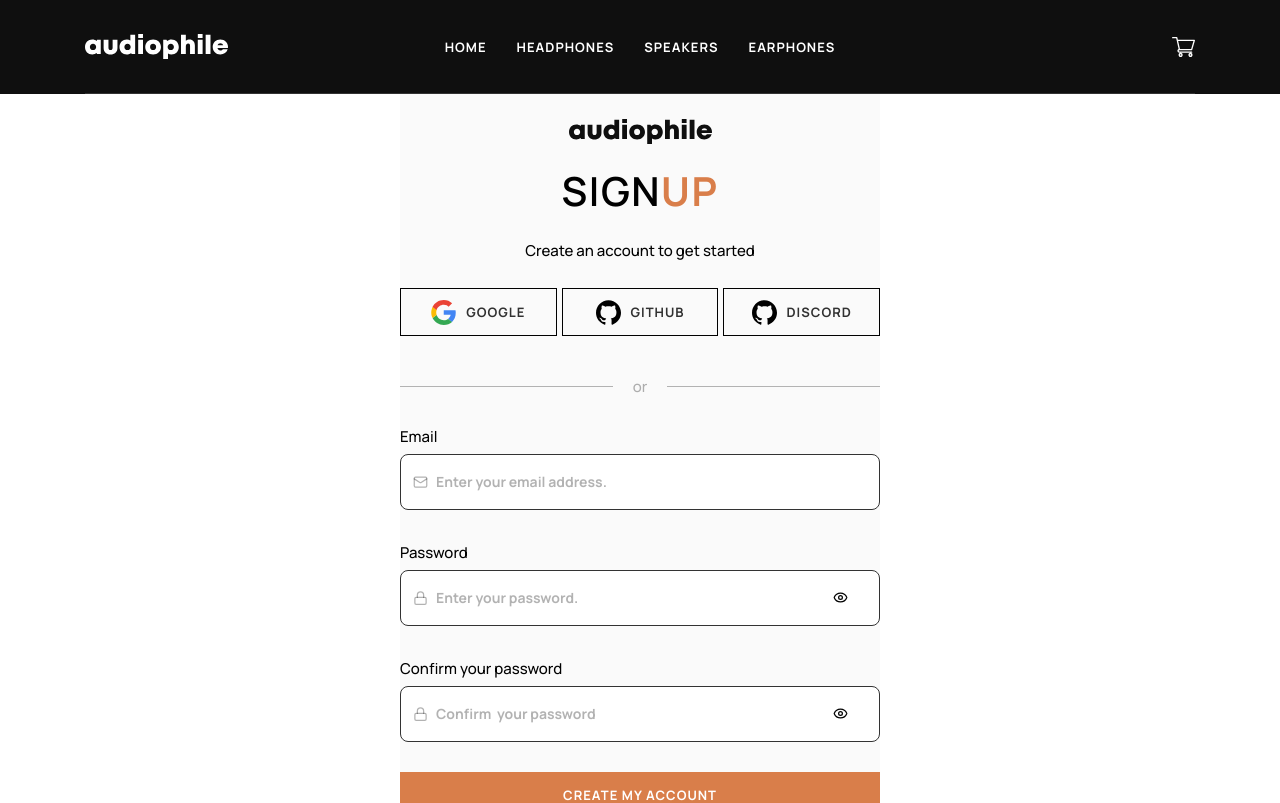
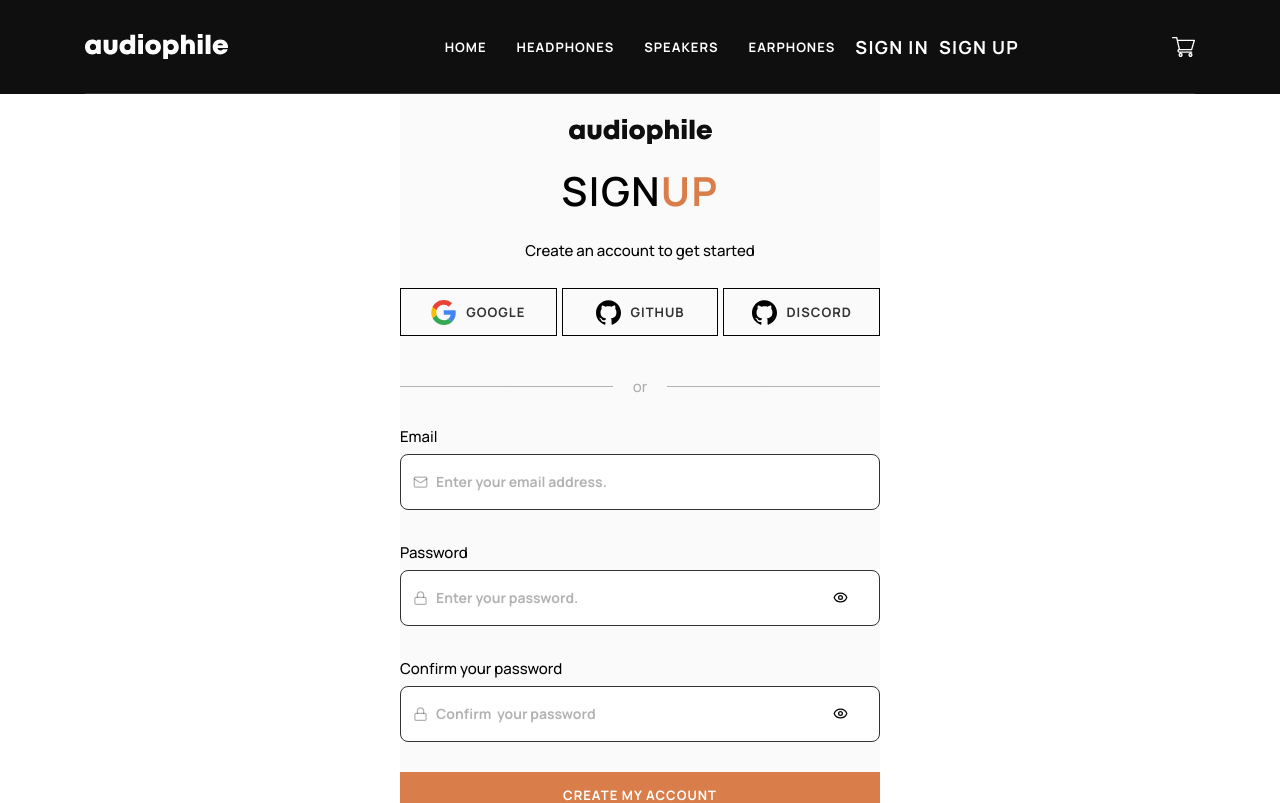
Before and after one commit to martinmoradi/audiophile, a Next.js app: page /signup in a window 1280 px wide. Shown: the top 803 px of the page. Built offline with nearby package versions, Linux system fonts and the light colour scheme.

Commit message:
Add intercepted route modals

```diff
--- /dev/null
+++ b/src/app/@modal/(auth)/(.)signin/page.tsx
@@ -0,0 +1,14 @@
+"use client";
+
+import { AuthForm } from "~/app/(auth)/_components/auth-form";
+import { Modal } from "~/app/(auth)/_components/modal";
+
+const InterceptedSignInRoute = () => {
+  return (
+    <Modal>
+      <AuthForm variant="signin" isModal />
+    </Modal>
+  );
+};
+
+export default InterceptedSignInRoute;
--- /dev/null
+++ b/src/app/@modal/(auth)/(.)signup/page.tsx
@@ -0,0 +1,12 @@
+import { AuthForm } from "~/app/(auth)/_components/auth-form";
+import { Modal } from "~/app/(auth)/_components/modal";
+
+const InterceptedSignUpRoute = () => {
+  return (
+    <Modal>
+      <AuthForm variant="signup" isModal />
+    </Modal>
+  );
+};
+
+export default InterceptedSignUpRoute;
--- /dev/null
+++ b/src/app/@modal/default.tsx
@@ -0,0 +1,5 @@
+const Default = () => {
+  return null;
+};
+
+export default Default;
--- a/src/components/header.tsx
+++ b/src/components/header.tsx
@@ -75,7 +75,13 @@ const Header = () => {
           </nav>
         </div>
 
-        <div className="flex flex-1 items-center">
+        <div className="flex flex-1 items-center text-white">
+          <Link href="/signin" className="ml-8 text-lg">
+            Sign In
+          </Link>
+          <Link href="/signup" className="ml-4 text-lg">
+            Sign Up
+          </Link>
           <Link
             href="/cart"
             className="ml-auto text-white hover:text-primary"
```
